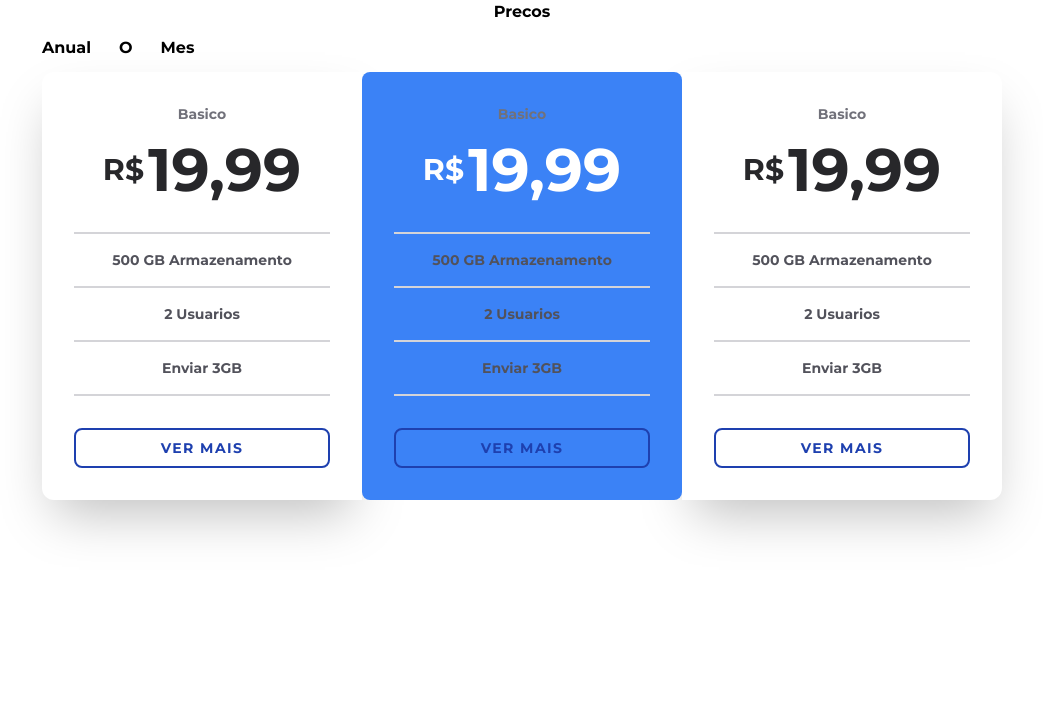
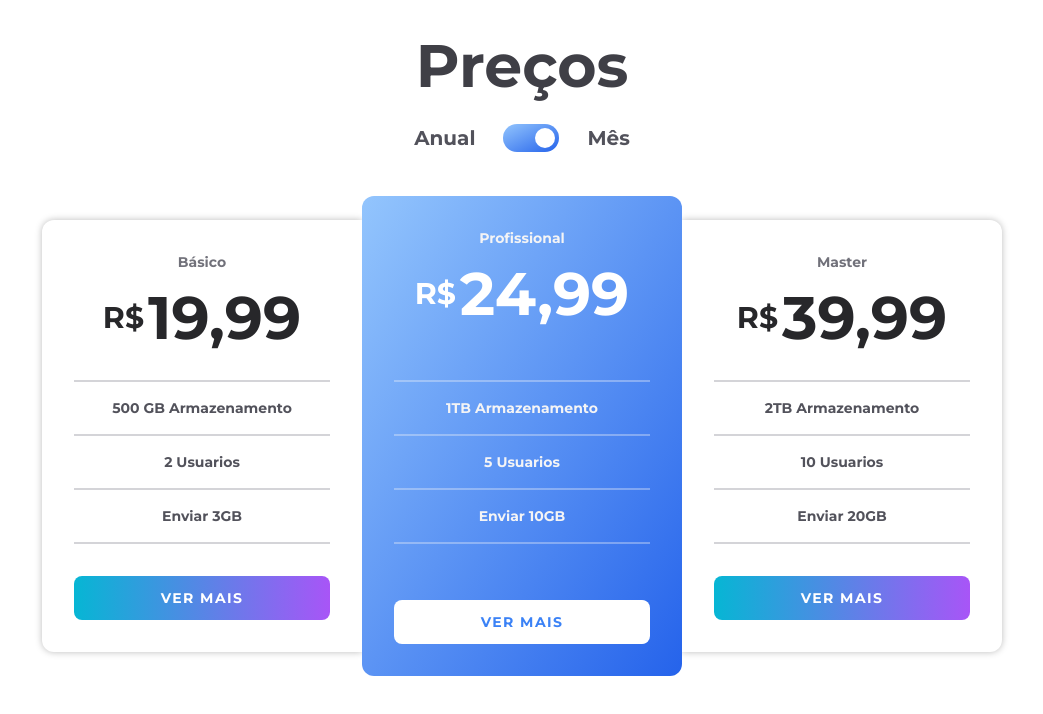
Before and after one commit to shui-dev/plansPay, a website: page index.html in a window 1280 px wide. Shown: the whole page, without its empty margins (118-1161 px from the left). Drawn offline with Linux system fonts and the light colour scheme.

Commit message:
commitzinho

```diff
--- a/index.html
+++ b/index.html
@@ -4,26 +4,30 @@
     <meta charset="UTF-8">
     <meta name="viewport" content="width=device-width, initial-scale=1.0">
     <link href="./dist/output.css" rel="stylesheet">
-    <link rel="stylesheet" type="" href="./src/input.css"">
+    <link rel="stylesheet" type="" href="./src/input.css">
+    <link rel="icon" type="image/x-icon" href="./images/favicon-32x32.png">
+    <title>Desafio | Planos</title>
   </head>
   <body>
-   <main class="flex justify-center">
-      <div class="flex flex-col text-center gap-3">
-        <p>Precos</p>
-        <div class="flex gap-7">
+   <main class="w-screen h-screen flex justify-center items-start gap-7 p-9 max-sm:gap-20">
+      <div class="flex flex-col text-center gap-7">
+        <p class="text-6xl text-zinc-700">Preços</p>
+        <div class="flex gap-7 justify-center text-zinc-600 text-xl">
           <p>Anual</p>
-          <div>
-            O
+          <div class="px-7 relative rounded-2xl bg-gradient-to-br from-blue-300 to-blue-600">
+            <!-- <button class=""> -->
+              <div class="text-white transition-all w-5 h-5 rounded-full bg-white cursor-pointer toggle absolute top-2/4 -translate-y-2/4 month"></div>
+            <!-- </button> -->
           </div>
-          <p>Mes</p>
+          <p>Mês</p>
       </div>
-      <div class="flex justify-center items-center">
-        <div class="flex flex-col gap-8 w-80 p-8 rounded-l-xl shadow-2xl">
+      <div class="flex justify-center items-center p-4 max-sm:flex-col max-sm:gap-7">
+        <div class="flex flex-col gap-8 w-80 p-8 rounded-l-xl box-shadow max-sm:rounded-xl">
           <div class="flex flex-col gap-4">
-            <p class="text-sm text-zinc-500">Basico</p>
+            <p class="text-sm text-zinc-500">Básico</p>
             <div class="flex gap-1 text-zinc-800 items-center justify-center">
              <h1 class="text-3xl">R$</h1>
-             <h1 class="text-6xl">19,99</h1>
+             <h1 id="basicPrice" class="text-6xl">19,99</h1>
             </div>
           </div>
           <div class="border-b-2 border-zinc-300 text-zinc-600 text-sm">
@@ -32,44 +36,47 @@
             <p class="border-t-2 border-zinc-300 p-4">Enviar 3GB</p>
           </div>
           <div class="w-full text-blue-800">
-            <button class="w-full tracking-widest uppercase border-2 border-blue-800 rounded-lg text-sm p-2 hover:bg-blue-800 ease-in duration-150 hover:text-white" type="submit">VER MAIS</button>
+            <button class="w-full tracking-widest uppercase text-white bg-gradient-to-r from-cyan-500 to-purple-500 rounded-lg text-sm p-3 hover:scale-105 ease-in duration-150" type="submit">VER MAIS</button>
           </div>
         </div>
-        <div class="flex flex-col gap-8 w-80 p-8 rounded-lg z-10 bg-blue-500">
+        <div class="flex flex-col gap-14 w-80 p-8 rounded-xl z-10 bg-gradient-to-br from-blue-300 to-blue-600">
           <div class="flex flex-col gap-4">
-            <p class="text-sm text-zinc-500">Basico</p>
+            <p class="text-sm text-zinc-100">Profissional</p>
             <div class="flex gap-1 text-white items-center justify-center">
              <h1 class="text-3xl">R$</h1>
-             <h1 class="text-6xl">19,99</h1>
+             <h1 id="proPrice" class="text-6xl">24,99</h1>
+            </div>
+          </div>
+          <div class="border-b-2 border-zinc-100/35 text-zinc-100 text-sm">
+            <p class="border-t-2 border-zinc-100/35 p-4">1TB Armazenamento</p>
+            <p class="border-t-2 border-zinc-100/35 p-4">5 Usuarios</p>
+            <p class="border-t-2 border-zinc-100/35 p-4">Enviar 10GB</p>
+          </div>
+          <div class="w-full text-blue-500">
+            <button class="w-full tracking-widest bg-white uppercase rounded-lg text-sm p-3 hover:bg-blue-200 ease-in duration-150 hover:text-blue-600" type="submit">VER MAIS</button>
+          </div>
+        </div>
+        <div class="flex flex-col gap-8 w-80 p-8 rounded-r-xl box-shadow max-sm:rounded-xl">
+          <div class="flex flex-col gap-4">
+            <p class="text-sm text-zinc-500">Master</p>
+            <div class="flex gap-1 text-zinc-800 items-center justify-center">
+             <h1 class="text-3xl">R$</h1>
+             <h1 id="masterPrice" class="text-6xl">39,99</h1>
             </div>
           </div>
           <div class="border-b-2 border-zinc-300 text-zinc-600 text-sm">
-            <p class="border-t-2 border-zinc-300 p-4">500 GB Armazenamento</p>
-            <p class="border-t-2 border-zinc-300 p-4">2 Usuarios</p>
-            <p class="border-t-2 border-zinc-300 p-4">Enviar 3GB</p>
+            <p class="border-t-2 border-zinc-300 p-4">2TB Armazenamento</p>
+            <p class="border-t-2 border-zinc-300 p-4">10 Usuarios</p>
+            <p class="border-t-2 border-zinc-300 p-4">Enviar 20GB</p>
           </div>
           <div class="w-full text-blue-800">
-            <button class="w-full tracking-widest uppercase border-2 border-blue-800 rounded-lg text-sm p-2 hover:bg-blue-800 ease-in duration-150 hover:text-white" type="submit">VER MAIS</button>
-          </div>
-        </div>
-        <div class="flex flex-col gap-8 w-80 p-8 rounded-r-xl shadow-2xl">
-          <div class="flex flex-col gap-4">
-            <p class="text-sm text-zinc-500">Basico</p>
-            <div class="flex gap-1 text-zinc-800 items-center justify-center">
-             <h1 class="text-3xl">R$</h1>
-             <h1 class="text-6xl">19,99</h1>
-            </div>
-          </div>
-          <div class="border-b-2 border-zinc-300 text-zinc-600 text-sm">
-            <p class="border-t-2 border-zinc-300 p-4">500 GB Armazenamento</p>
-            <p class="border-t-2 border-zinc-300 p-4">2 Usuarios</p>
-            <p class="border-t-2 border-zinc-300 p-4">Enviar 3GB</p>
-          </div>
-          <div class="w-full text-blue-800">
-            <button class="w-full tracking-widest uppercase border-2 border-blue-800 rounded-lg text-sm p-2 hover:bg-blue-800 ease-in duration-150 hover:text-white" type="submit">VER MAIS</button>
+            <button class="w-full tracking-widest uppercase text-white bg-gradient-to-r from-cyan-500 to-purple-500 rounded-lg text-sm p-3 hover:scale-105 ease-in duration-150" type="submit">VER MAIS</button>
           </div>
         </div>
       </div>
    </main>
+
+   <script src="./js/main.js"></script>
+   <script src="https://kit.fontawesome.com/8de8167dec.js" crossorigin="anonymous"></script>
   </body>
 </html>
--- /dev/null
+++ b/js/main.js
@@ -0,0 +1,39 @@
+const tgg = document.querySelector('.toggle');
+
+const basicPrice = document.querySelector('#basicPrice');
+const proPrice = document.querySelector('#proPrice');
+const masterPrice = document.querySelector('#masterPrice');
+
+const bP = parseFloat(basicPrice.innerText.replace(',', '.'))
+const pP = parseFloat(proPrice.innerText.replace(',', '.'))
+const mP = parseFloat(masterPrice.innerText.replace(',', '.'))
+
+
+tgg.addEventListener('click', () => {
+  tgg.classList.toggle('month')
+  tgg.classList.toggle('annualy')
+})
+
+document.addEventListener('click', e => {
+  const el = e.target;
+
+  if(el.classList.contains('annualy')) {
+    basicPrice.innerText = calcM(bP).toFixed(2).replace('.', ',');
+    proPrice.innerText = calcM(pP).toFixed(2).replace('.', ',');
+    masterPrice.innerText = calcM(mP).toFixed(2).replace('.', ',');
+  }
+
+  if(el.classList.contains('month')) {
+    basicPrice.innerText = calcD(bP).toFixed(2).replace('.', ',');
+    proPrice.innerText = calcD(pP).toFixed(2).replace('.', ',');
+    masterPrice.innerText = calcD(mP).toFixed(2).replace('.', ',');
+  }
+})
+
+function calcM(valor) {
+  return valor * 10;
+}
+
+function calcD(valor) {
+  return valor / 1;
+}
--- a/src/input.css
+++ b/src/input.css
@@ -25,3 +25,30 @@
   border-top: 1px;
   border-style: solid;
 }
+/*
+.month {
+
+  transition: all 1s;
+}
+
+.annualy {
+  left: 4px;
+  transition: all 1s;
+} */
+.toggle {
+  transition: all 1s;
+}
+
+.toggle.month {
+  right: 4px;
+  /* transition: all 1s; */
+}
+
+.toggle.annualy {
+  left: 4px;
+  /* transition: all 1s; */
+}
+
+.box-shadow {
+  box-shadow: 0px 0px 7px 0px #00000044;
+}
```
Also changed, not shown: dist/output.css, 1 other file.
